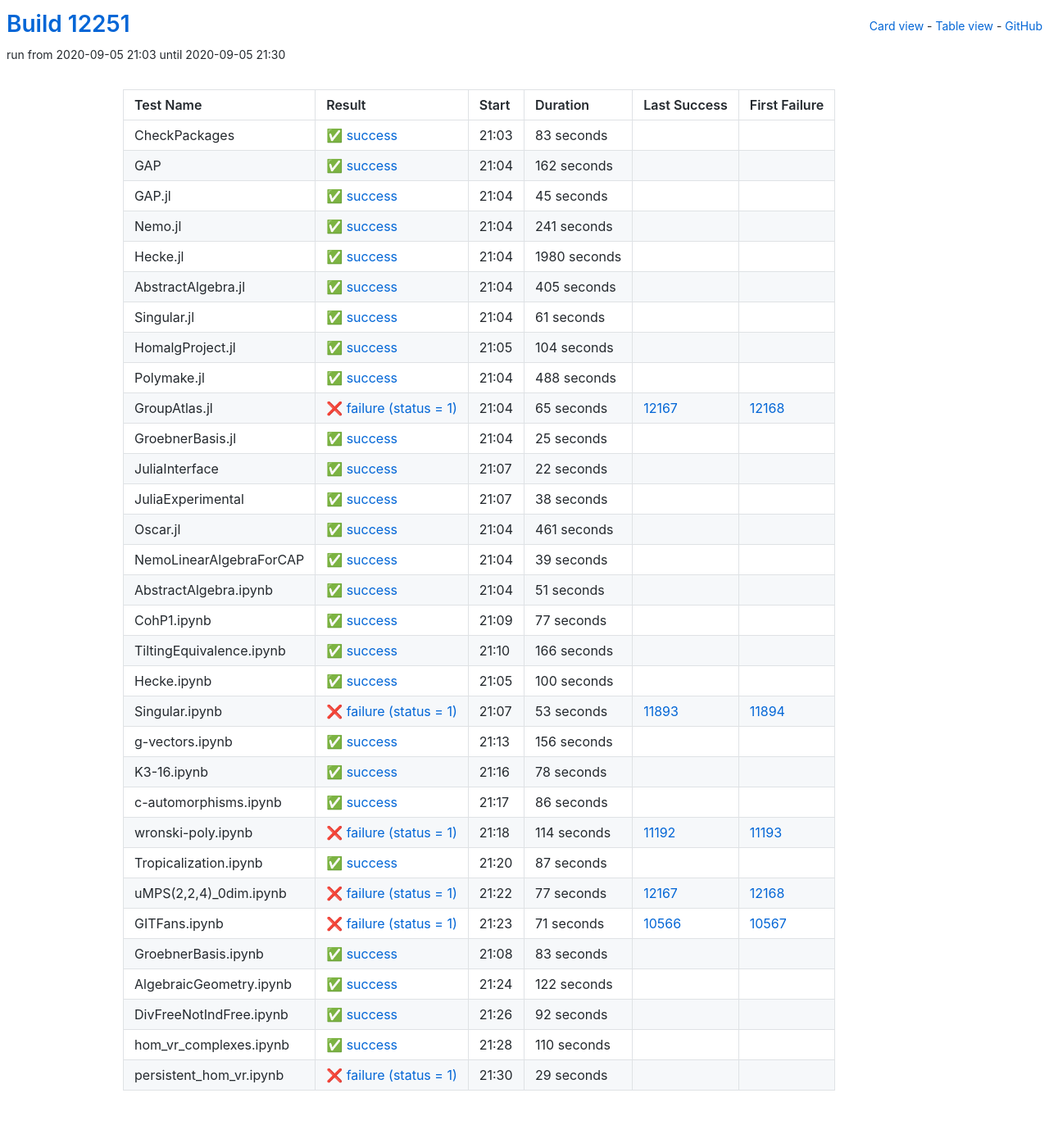
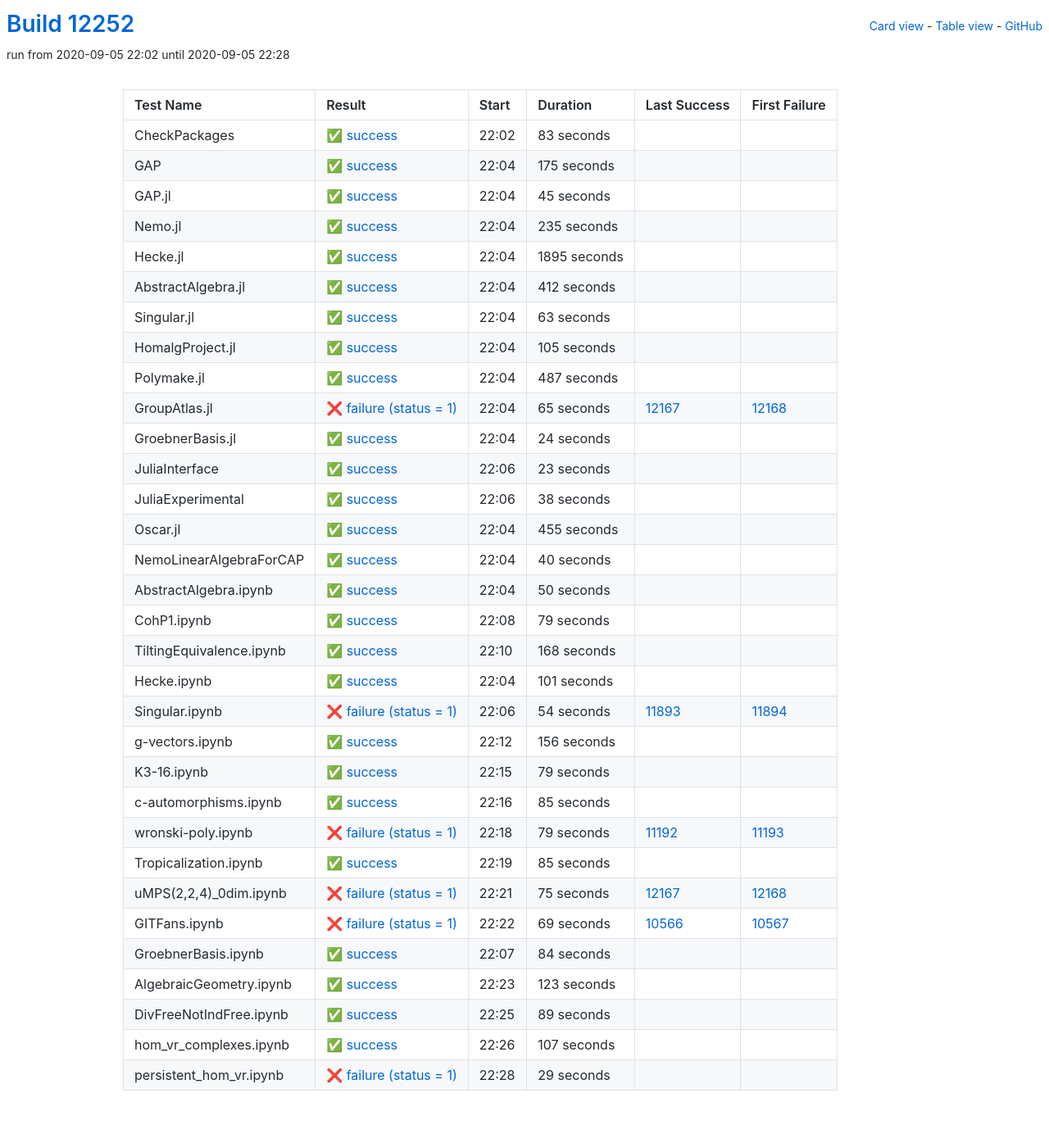
Before and after one commit to oscar-system/oscar-ci-status, a Jekyll site: the page built from table.html, in a window 1280 px wide. Shown: the whole page at 82% size. Built offline with Jekyll 4.4.1, drawn with Linux system fonts in a browser that asks for light colours.

Commit message:
Build #12252

```diff
--- a/_data/ci.yml
+++ b/_data/ci.yml
@@ -1,6 +1,6 @@
 ---
-build: 12251
-build_url: https://oscarci.mathematik.uni-kl.de/job/oscar/12251/
+build: 12252
+build_url: https://oscarci.mathematik.uni-kl.de/job/oscar/12252/
 job: oscar
 organization: oscar-system
 repo: oscar-ci-status
@@ -8,8 +8,8 @@ repourl: https://github.com/oscar-system/oscar-ci-status
 tests:
 - name: CheckPackages
   id: checkpackages
-  log: https://oscarci.mathematik.uni-kl.de/job/oscar/12251/artifact/logs/build-12251/CheckPackages.log
-  start: 2020-09-05 21:03
+  log: https://oscarci.mathematik.uni-kl.de/job/oscar/12252/artifact/logs/build-12252/CheckPackages.log
+  start: 2020-09-05 22:02
   success: true
   exitcode: 0
   status: success
@@ -20,20 +20,20 @@ tests:
   first_failure_url:
 - name: GAP
   id: gap
-  log: https://oscarci.mathematik.uni-kl.de/job/oscar/12251/artifact/logs/build-12251/GAP.log
-  start: 2020-09-05 21:04
+  log: https://oscarci.mathematik.uni-kl.de/job/oscar/12252/artifact/logs/build-12252/GAP.log
+  start: 2020-09-05 22:04
   success: true
   exitcode: 0
   status: success
-  duration: 162
+  duration: 175
   last_success: false
   last_success_url:
   first_failure: false
   first_failure_url:
 - name: GAP.jl
   id: gap-jl
-  log: https://oscarci.mathematik.uni-kl.de/job/oscar/12251/artifact/logs/build-12251/GAP.jl.log
-  start: 2020-09-05 21:04
+  log: https://oscarci.mathematik.uni-kl.de/job/oscar/12252/artifact/logs/build-12252/GAP.jl.log
+  start: 2020-09-05 22:04
   success: true
   exitcode: 0
   status: success
@@ -44,80 +44,80 @@ tests:
   first_failure_url:
 - name: Nemo.jl
   id: nemo-jl
-  log: https://oscarci.mathematik.uni-kl.de/job/oscar/12251/artifact/logs/build-12251/Nemo.jl.log
-  start: 2020-09-05 21:04
+  log: https://oscarci.mathematik.uni-kl.de/job/oscar/12252/artifact/logs/build-12252/Nemo.jl.log
+  start: 2020-09-05 22:04
   success: true
   exitcode: 0
   status: success
-  duration: 241
+  duration: 235
   last_success: false
   last_success_url:
   first_failure: false
   first_failure_url:
 - name: Hecke.jl
   id: hecke-jl
-  log: https://oscarci.mathematik.uni-kl.de/job/oscar/12251/artifact/logs/build-12251/Hecke.jl.log
-  start: 2020-09-05 21:04
+  log: https://oscarci.mathematik.uni-kl.de/job/oscar/12252/artifact/logs/build-12252/Hecke.jl.log
+  start: 2020-09-05 22:04
   success: true
   exitcode: 0
   status: success
-  duration: 1980
+  duration: 1895
   last_success: false
   last_success_url:
   first_failure: false
   first_failure_url:
 - name: AbstractAlgebra.jl
   id: abstractalgebra-jl
-  log: https://oscarci.mathematik.uni-kl.de/job/oscar/12251/artifact/logs/build-12251/AbstractAlgebra.jl.log
-  start: 2020-09-05 21:04
+  log: https://oscarci.mathematik.uni-kl.de/job/oscar/12252/artifact/logs/build-12252/AbstractAlgebra.jl.log
+  start: 2020-09-05 22:04
   success: true
   exitcode: 0
   status: success
-  duration: 405
+  duration: 412
   last_success: false
   last_success_url:
   first_failure: false
   first_failure_url:
 - name: Singular.jl
   id: singular-jl
-  log: https://oscarci.mathematik.uni-kl.de/job/oscar/12251/artifact/logs/build-12251/Singular.jl.log
-  start: 2020-09-05 21:04
+  log: https://oscarci.mathematik.uni-kl.de/job/oscar/12252/artifact/logs/build-12252/Singular.jl.log
+  start: 2020-09-05 22:04
   success: true
   exitcode: 0
   status: success
-  duration: 61
+  duration: 63
   last_success: false
   last_success_url:
   first_failure: false
   first_failure_url:
 - name: HomalgProject.jl
   id: homalgproject-jl
-  log: https://oscarci.mathematik.uni-kl.de/job/oscar/12251/artifact/logs/build-12251/HomalgProject.jl.log
-  start: 2020-09-05 21:05
+  log: https://oscarci.mathematik.uni-kl.de/job/oscar/12252/artifact/logs/build-12252/HomalgProject.jl.log
+  start: 2020-09-05 22:04
   success: true
   exitcode: 0
   status: success
-  duration: 104
+  duration: 105
   last_success: false
   last_success_url:
   first_failure: false
   first_failure_url:
 - name: Polymake.jl
   id: polymake-jl
-  log: https://oscarci.mathematik.uni-kl.de/job/oscar/12251/artifact/logs/build-12251/Polymake.jl.log
-  start: 2020-09-05 21:04
+  log: https://oscarci.mathematik.uni-kl.de/job/oscar/12252/artifact/logs/build-12252/Polymake.jl.log
+  start: 2020-09-05 22:04
   success: true
   exitcode: 0
   status: success
-  duration: 488
+  duration: 487
   last_success: false
   last_success_url:
   first_failure: false
   first_failure_url:
 - name: GroupAtlas.jl
   id: groupatlas-jl
-  log: https://oscarci.mathematik.uni-kl.de/job/oscar/12251/artifact/logs/build-12251/GroupAtlas.jl.log
-  start: 2020-09-05 21:04
+  log: https://oscarci.mathematik.uni-kl.de/job/oscar/12252/artifact/logs/build-12252/GroupAtlas.jl.log
+  start: 2020-09-05 22:04
   success: false
   exitcode: 1
   status: failure
@@ -128,32 +128,32 @@ tests:
   first_failure_url: https://oscarci.mathematik.uni-kl.de/job/oscar/12168/
 - name: GroebnerBasis.jl
   id: groebnerbasis-jl
-  log: https://oscarci.mathematik.uni-kl.de/job/oscar/12251/artifact/logs/build-12251/GroebnerBasis.jl.log
-  start: 2020-09-05 21:04
+  log: https://oscarci.mathematik.uni-kl.de/job/oscar/12252/artifact/logs/build-12252/GroebnerBasis.jl.log
+  start: 2020-09-05 22:04
   success: true
   exitcode: 0
   status: success
-  duration: 25
+  duration: 24
   last_success: false
   last_success_url:
   first_failure: false
   first_failure_url:
 - name: JuliaInterface
   id: juliainterface
-  log: https://oscarci.mathematik.uni-kl.de/job/oscar/12251/artifact/logs/build-12251/JuliaInterface.log
-  start: 2020-09-05 21:07
+  log: https://oscarci.mathematik.uni-kl.de/job/oscar/12252/artifact/logs/build-12252/JuliaInterface.log
+  start: 2020-09-05 22:06
   success: true
   exitcode: 0
   status: success
-  duration: 22
+  duration: 23
   last_success: false
   last_success_url:
   first_failure: false
   first_failure_url:
 - name: JuliaExperimental
   id: juliaexperimental
-  log: https://oscarci.mathematik.uni-kl.de/job/oscar/12251/artifact/logs/build-12251/JuliaExperimental.log
-  start: 2020-09-05 21:07
+  log: https://oscarci.mathematik.uni-kl.de/job/oscar/12252/artifact/logs/build-12252/JuliaExperimental.log
+  start: 2020-09-05 22:06
   success: true
   exitcode: 0
   status: success
@@ -164,92 +164,92 @@ tests:
   first_failure_url:
 - name: Oscar.jl
   id: oscar-jl
-  log: https://oscarci.mathematik.uni-kl.de/job/oscar/12251/artifact/logs/build-12251/Oscar.jl.log
-  start: 2020-09-05 21:04
+  log: https://oscarci.mathematik.uni-kl.de/job/oscar/12252/artifact/logs/build-12252/Oscar.jl.log
+  start: 2020-09-05 22:04
   success: true
   exitcode: 0
   status: success
-  duration: 461
+  duration: 455
   last_success: false
   last_success_url:
   first_failure: false
   first_failure_url:
 - name: NemoLinearAlgebraForCAP
   id: nemolinearalgebraforcap
-  log: https://oscarci.mathematik.uni-kl.de/job/oscar/12251/artifact/logs/build-12251/NemoLinearAlgebraForCAP.log
-  start: 2020-09-05 21:04
+  log: https://oscarci.mathematik.uni-kl.de/job/oscar/12252/artifact/logs/build-12252/NemoLinearAlgebraForCAP.log
+  start: 2020-09-05 22:04
   success: true
   exitcode: 0
   status: success
-  duration: 39
+  duration: 40
   last_success: false
   last_success_url:
   first_failure: false
   first_failure_url:
 - name: AbstractAlgebra.ipynb
   id: abstractalgebra-ipynb
-  log: https://oscarci.mathematik.uni-kl.de/job/oscar/12251/artifact/logs/build-12251/AbstractAlgebra.ipynb.log
-  start: 2020-09-05 21:04
+  log: https://oscarci.mathematik.uni-kl.de/job/oscar/12252/artifact/logs/build-12252/AbstractAlgebra.ipynb.log
+  start: 2020-09-05 22:04
   success: true
   exitcode: 0
   status: success
-  duration: 51
+  duration: 50
   last_success: false
   last_success_url:
   first_failure: false
   first_failure_url:
 - name: CohP1.ipynb
   id: cohp1-ipynb
-  log: https://oscarci.mathematik.uni-kl.de/job/oscar/12251/artifact/logs/build-12251/CohP1.ipynb.log
-  start: 2020-09-05 21:09
+  log: https://oscarci.mathematik.uni-kl.de/job/oscar/12252/artifact/logs/build-12252/CohP1.ipynb.log
+  start: 2020-09-05 22:08
   success: true
   exitcode: 0
   status: success
-  duration: 77
+  duration: 79
   last_success: false
   last_success_url:
   first_failure: false
   first_failure_url:
 - name: TiltingEquivalence.ipynb
   id: tiltingequivalence-ipynb
-  log: https://oscarci.mathematik.uni-kl.de/job/oscar/12251/artifact/logs/build-12251/TiltingEquivalence.ipynb.log
-  start: 2020-09-05 21:10
+  log: https://oscarci.mathematik.uni-kl.de/job/oscar/12252/artifact/logs/build-12252/TiltingEquivalence.ipynb.log
+  start: 2020-09-05 22:10
   success: true
   exitcode: 0
   status: success
-  duration: 166
+  duration: 168
   last_success: false
   last_success_url:
   first_failure: false
   first_failure_url:
 - name: Hecke.ipynb
   id: hecke-ipynb
-  log: https://oscarci.mathematik.uni-kl.de/job/oscar/12251/artifact/logs/build-12251/Hecke.ipynb.log
-  start: 2020-09-05 21:05
+  log: https://oscarci.mathematik.uni-kl.de/job/oscar/12252/artifact/logs/build-12252/Hecke.ipynb.log
+  start: 2020-09-05 22:04
   success: true
   exitcode: 0
   status: success
-  duration: 100
+  duration: 101
   last_success: false
   last_success_url:
   first_failure: false
   first_failure_url:
 - name: Singular.ipynb
   id: singular-ipynb
-  log: https://oscarci.mathematik.uni-kl.de/job/oscar/12251/artifact/logs/build-12251/Singular.ipynb.log
-  start: 2020-09-05 21:07
+  log: https://oscarci.mathematik.uni-kl.de/job/oscar/12252/artifact/logs/build-12252/Singular.ipynb.log
+  start: 2020-09-05 22:06
   success: false
   exitcode: 1
   status: failure
-  duration: 53
+  duration: 54
   last_success: 11893
   last_success_url: https://oscarci.mathematik.uni-kl.de/job/oscar/11893/
   first_failure: 11894
   first_failure_url: https://oscarci.mathematik.uni-kl.de/job/oscar/11894/
 - name: g-vectors.ipynb
   id: g-vectors-ipynb
-  log: https://oscarci.mathematik.uni-kl.de/job/oscar/12251/artifact/logs/build-12251/g-vectors.ipynb.log
-  start: 2020-09-05 21:13
+  log: https://oscarci.mathematik.uni-kl.de/job/oscar/12252/artifact/logs/build-12252/g-vectors.ipynb.log
+  start: 2020-09-05 22:12
   success: true
   exitcode: 0
   status: success
@@ -260,128 +260,128 @@ tests:
   first_failure_url:
 - name: K3-16.ipynb
   id: k3-16-ipynb
-  log: https://oscarci.mathematik.uni-kl.de/job/oscar/12251/artifact/logs/build-12251/K3-16.ipynb.log
-  start: 2020-09-05 21:16
+  log: https://oscarci.mathematik.uni-kl.de/job/oscar/12252/artifact/logs/build-12252/K3-16.ipynb.log
+  start: 2020-09-05 22:15
   success: true
   exitcode: 0
   status: success
-  duration: 78
+  duration: 79
   last_success: false
   last_success_url:
   first_failure: false
   first_failure_url:
 - name: c-automorphisms.ipynb
   id: c-automorphisms-ipynb
-  log: https://oscarci.mathematik.uni-kl.de/job/oscar/12251/artifact/logs/build-12251/c-automorphisms.ipynb.log
-  start: 2020-09-05 21:17
+  log: https://oscarci.mathematik.uni-kl.de/job/oscar/12252/artifact/logs/build-12252/c-automorphisms.ipynb.log
+  start: 2020-09-05 22:16
   success: true
   exitcode: 0
   status: success
-  duration: 86
+  duration: 85
   last_success: false
   last_success_url:
   first_failure: false
   first_failure_url:
 - name: wronski-poly.ipynb
   id: wronski-poly-ipynb
-  log: https://oscarci.mathematik.uni-kl.de/job/oscar/12251/artifact/logs/build-12251/wronski-poly.ipynb.log
-  start: 2020-09-05 21:18
+  log: https://oscarci.mathematik.uni-kl.de/job/oscar/12252/artifact/logs/build-12252/wronski-poly.ipynb.log
+  start: 2020-09-05 22:18
   success: false
   exitcode: 1
   status: failure
-  duration: 114
+  duration: 79
   last_success: 11192
   last_success_url: https://oscarci.mathematik.uni-kl.de/job/oscar/11192/
   first_failure: 11193
   first_failure_url: https://oscarci.mathematik.uni-kl.de/job/oscar/11193/
 - name: Tropicalization.ipynb
   id: tropicalization-ipynb
-  log: https://oscarci.mathematik.uni-kl.de/job/oscar/12251/artifact/logs/build-12251/Tropicalization.ipynb.log
-  start: 2020-09-05 21:20
+  log: https://oscarci.mathematik.uni-kl.de/job/oscar/12252/artifact/logs/build-12252/Tropicalization.ipynb.log
+  start: 2020-09-05 22:19
   success: true
   exitcode: 0
   status: success
-  duration: 87
+  duration: 85
   last_success: false
   last_success_url:
   first_failure: false
   first_failure_url:
 - name: uMPS(2,2,4)_0dim.ipynb
   id: umps-2-2-4-0dim-ipynb
-  log: https://oscarci.mathematik.uni-kl.de/job/oscar/12251/artifact/logs/build-12251/uMPS-2-2-4-_0dim.ipynb.log
-  start: 2020-09-05 21:22
+  log: https://oscarci.mathematik.uni-kl.de/job/oscar/12252/artifact/logs/build-12252/uMPS-2-2-4-_0dim.ipynb.log
+  start: 2020-09-05 22:21
   success: false
   exitcode: 1
   status: failure
-  duration: 77
+  duration: 75
   last_success: 12167
   last_success_url: https://oscarci.mathematik.uni-kl.de/job/oscar/12167/
   first_failure: 12168
   first_failure_url: https://oscarci.mathematik.uni-kl.de/job/oscar/12168/
 - name: GITFans.ipynb
   id: gitfans-ipynb
-  log: https://oscarci.mathematik.uni-kl.de/job/oscar/12251/artifact/logs/build-12251/GITFans.ipynb.log
-  start: 2020-09-05 21:23
+  log: https://oscarci.mathematik.uni-kl.de/job/oscar/12252/artifact/logs/build-12252/GITFans.ipynb.log
+  start: 2020-09-05 22:22
   success: false
   exitcode: 1
   status: failure
-  duration: 71
+  duration: 69
   last_success: 10566
   last_success_url: https://oscarci.mathematik.uni-kl.de/job/oscar/10566/
   first_failure: 10567
   first_failure_url: https://oscarci.mathematik.uni-kl.de/job/oscar/10567/
 - name: GroebnerBasis.ipynb
   id: groebnerbasis-ipynb
-  log: https://oscarci.mathematik.uni-kl.de/job/oscar/12251/artifact/logs/build-12251/GroebnerBasis.ipynb.log
-  start: 2020-09-05 21:08
+  log: https://oscarci.mathematik.uni-kl.de/job/oscar/12252/artifact/logs/build-12252/GroebnerBasis.ipynb.log
+  start: 2020-09-05 22:07
   success: true
   exitcode: 0
   status: success
-  duration: 83
+  duration: 84
   last_success: false
   last_success_url:
   first_failure: false
   first_failure_url:
 - name: AlgebraicGeometry.ipynb
   id: algebraicgeometry-ipynb
-  log: https://oscarci.mathematik.uni-kl.de/job/oscar/12251/artifact/logs/build-12251/AlgebraicGeometry.ipynb.log
-  start: 2020-09-05 21:24
+  log: https://oscarci.mathematik.uni-kl.de/job/oscar/12252/artifact/logs/build-12252/AlgebraicGeometry.ipynb.log
+  start: 2020-09-05 22:23
   success: true
   exitcode: 0
   status: success
-  duration: 122
+  duration: 123
   last_success: false
   last_success_url:
   first_failure: false
   first_failure_url:
 - name: DivFreeNotIndFree.ipynb
   id: divfreenotindfree-ipynb
-  log: https://oscarci.mathematik.uni-kl.de/job/oscar/12251/artifact/logs/build-12251/DivFreeNotIndFree.ipynb.log
-  start: 2020-09-05 21:26
+  log: https://oscarci.mathematik.uni-kl.de/job/oscar/12252/artifact/logs/build-12252/DivFreeNotIndFree.ipynb.log
+  start: 2020-09-05 22:25
   success: true
   exitcode: 0
   status: success
-  duration: 92
+  duration: 89
   last_success: false
   last_success_url:
   first_failure: false
   first_failure_url:
 - name: hom_vr_complexes.ipynb
   id: hom-vr-complexes-ipynb
-  log: https://oscarci.mathematik.uni-kl.de/job/oscar/12251/artifact/logs/build-12251/hom_vr_complexes.ipynb.log
-  start: 2020-09-05 21:28
+  log: https://oscarci.mathematik.uni-kl.de/job/oscar/12252/artifact/logs/build-12252/hom_vr_complexes.ipynb.log
+  start: 2020-09-05 22:26
   success: true
   exitcode: 0
   status: success
-  duration: 110
+  duration: 107
   last_success: false
   last_success_url:
   first_failure: false
   first_failure_url:
 - name: persistent_hom_vr.ipynb
   id: persistent-hom-vr-ipynb
-  log: https://oscarci.mathematik.uni-kl.de/job/oscar/12251/artifact/logs/build-12251/persistent_hom_vr.ipynb.log
-  start: 2020-09-05 21:30
+  log: https://oscarci.mathematik.uni-kl.de/job/oscar/12252/artifact/logs/build-12252/persistent_hom_vr.ipynb.log
+  start: 2020-09-05 22:28
   success: false
   exitcode: 1
   status: failure
```
Also changed, not shown: README.md.
